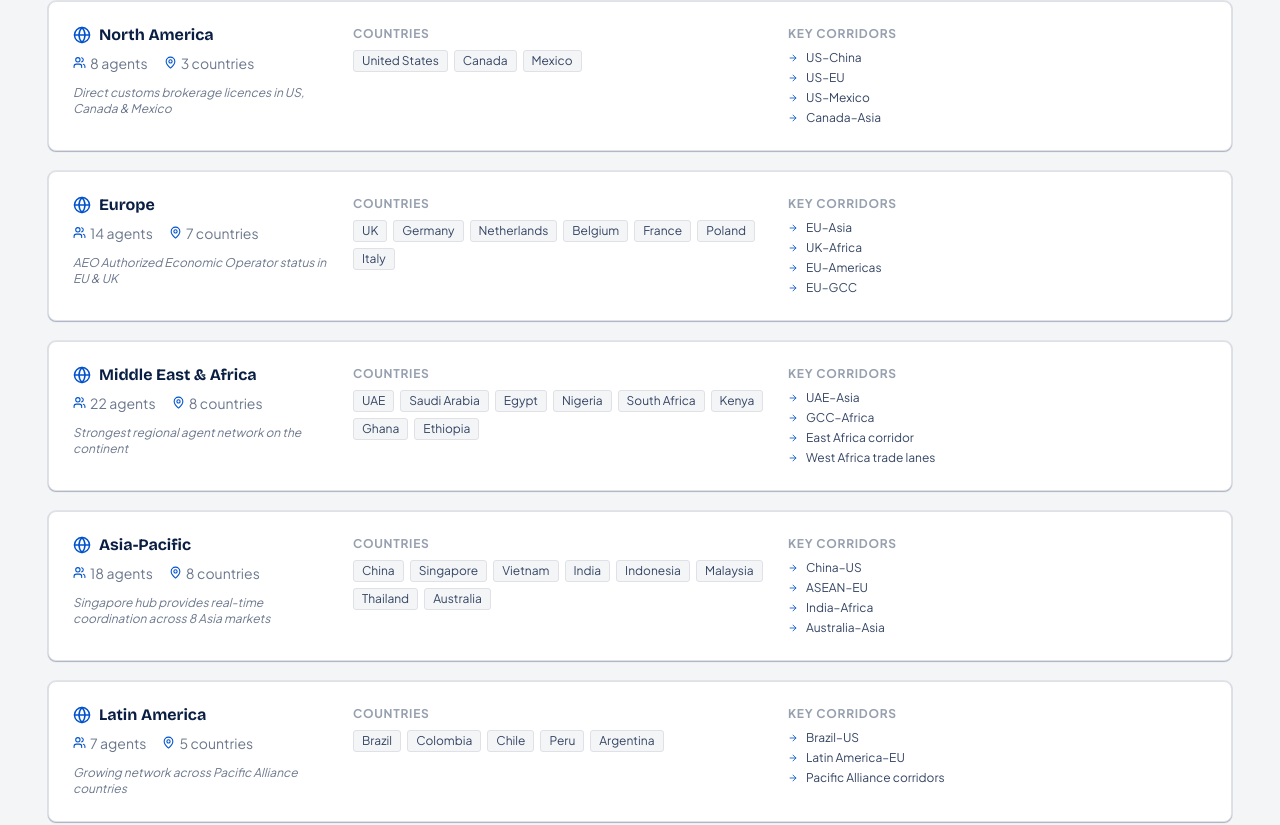
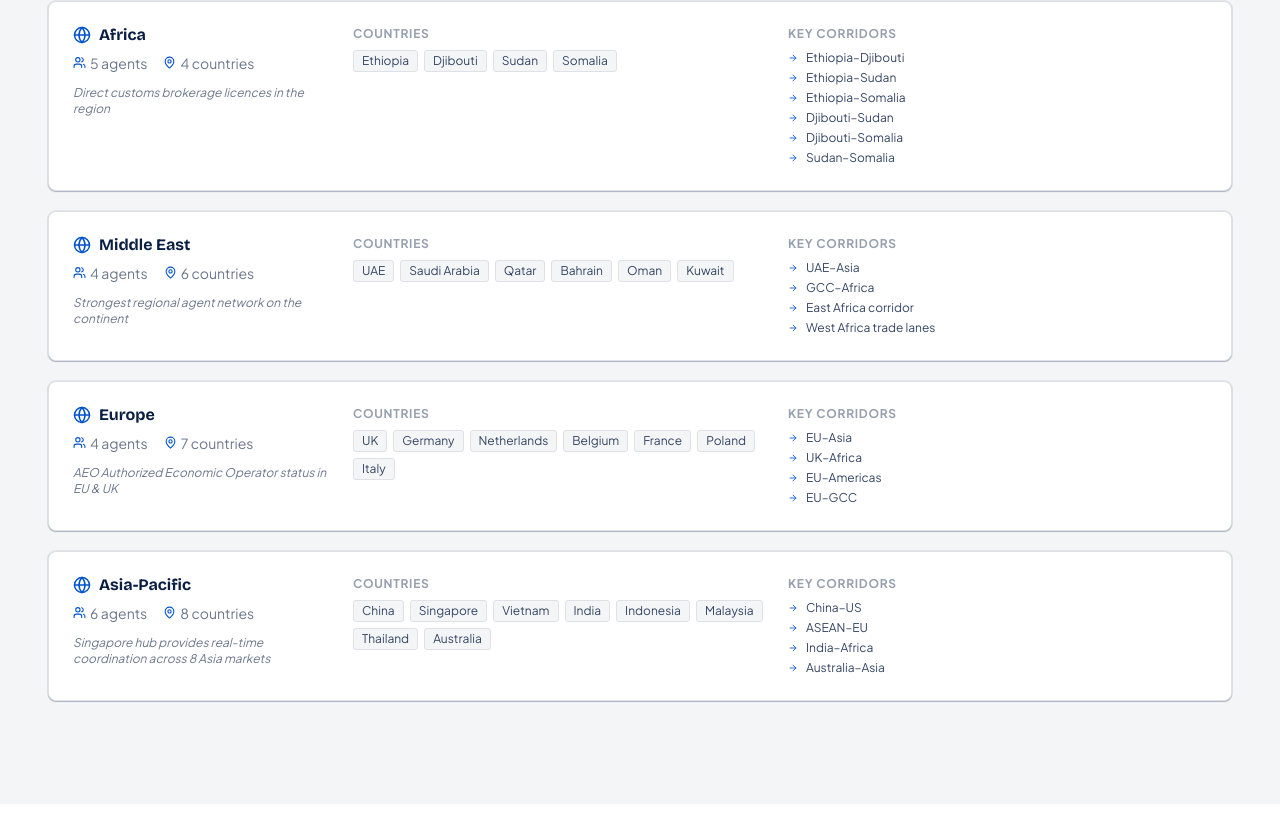
Before and after one commit to Bisrategebriel/yatm, a Next.js app: page /network in a window 1280 px wide. Shown: the part 1849-2674 px from the top of the page. Built offline with nearby package versions, Linux system fonts and the light colour scheme.

Commit message:
fix: update content of regional coverage and trade corridors section

```diff
--- a/app/network/page.tsx
+++ b/app/network/page.tsx
@@ -43,39 +43,32 @@ const offices = [
 
 const regions = [
   {
-    name: "North America",
-    countries: ["United States", "Canada", "Mexico"],
-    agents: 8,
-    corridors: ["US–China", "US–EU", "US–Mexico", "Canada–Asia"],
-    highlight: "Direct customs brokerage licences in US, Canada & Mexico",
+    name: "Africa",
+    countries: ["Ethiopia", "Djibouti", "Sudan", "Somalia"],
+    agents: 5,
+    corridors: ["Ethiopia–Djibouti", "Ethiopia–Sudan", "Ethiopia–Somalia", "Djibouti–Sudan", "Djibouti–Somalia", "Sudan–Somalia"],
+    highlight: "Direct customs brokerage licences in the region",
+  },
+  {
+    name: "Middle East",
+    countries: ["UAE", "Saudi Arabia", "Qatar", "Bahrain", "Oman", "Kuwait"],
+    agents: 4,
+    corridors: ["UAE–Asia", "GCC–Africa", "East Africa corridor", "West Africa trade lanes"],
+    highlight: "Strongest regional agent network on the continent",
   },
   {
     name: "Europe",
     countries: ["UK", "Germany", "Netherlands", "Belgium", "France", "Poland", "Italy"],
-    agents: 14,
+    agents: 4,
     corridors: ["EU–Asia", "UK–Africa", "EU–Americas", "EU–GCC"],
     highlight: "AEO Authorized Economic Operator status in EU & UK",
   },
   {
-    name: "Middle East & Africa",
-    countries: ["UAE", "Saudi Arabia", "Egypt", "Nigeria", "South Africa", "Kenya", "Ghana", "Ethiopia"],
-    agents: 22,
-    corridors: ["UAE–Asia", "GCC–Africa", "East Africa corridor", "West Africa trade lanes"],
-    highlight: "Strongest regional agent network on the continent",
-  },
-  {
     name: "Asia-Pacific",
     countries: ["China", "Singapore", "Vietnam", "India", "Indonesia", "Malaysia", "Thailand", "Australia"],
-    agents: 18,
+    agents: 6,
     corridors: ["China–US", "ASEAN–EU", "India–Africa", "Australia–Asia"],
     highlight: "Singapore hub provides real-time coordination across 8 Asia markets",
-  },
-  {
-    name: "Latin America",
-    countries: ["Brazil", "Colombia", "Chile", "Peru", "Argentina"],
-    agents: 7,
-    corridors: ["Brazil–US", "Latin America–EU", "Pacific Alliance corridors"],
-    highlight: "Growing network across Pacific Alliance countries",
   },
 ];
 
@@ -243,7 +236,7 @@ export default function NetworkPage() {
         <div className="container-site">
           <div className="cta-banner text-center">
             <div className="relative z-10">
-              <h2 className="font-display font-bold text-white mb-4" style={{ fontSize: "clamp(1.5rem, 3vw, 2.25rem)" }}>
+              <h2 className="font-display font-bold text-white mb-4" style={{ fontSize: "clamp(1.5rem, 3vw, 2.25rem)", color: "#FFFFFF" }}>
                 Need Coverage in a Specific Market?
               </h2>
               <p className="text-white/65 mb-7 max-w-md mx-auto">Tell us the country or corridor — we'll confirm our capabilities and connect you with the right specialist.</p>
```
